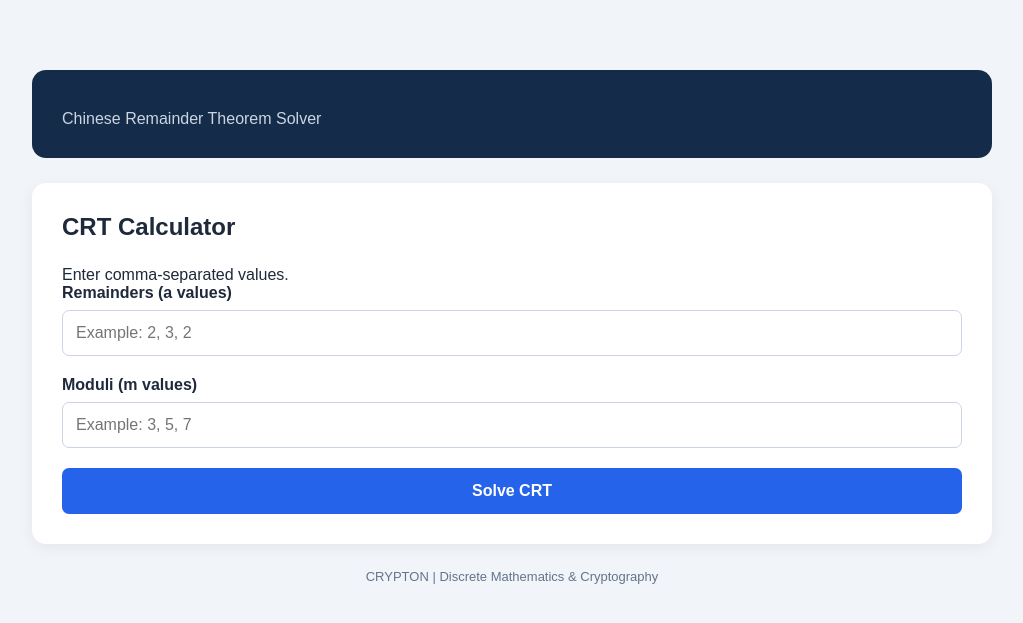
After one commit to Sairajjadhav04/Modular-Arithmetic-Emulator, a Flask app: page /crt in a window 1280 px wide. The commit adds this page. Shown: the top 623 px of the page, without its empty margins (128-1151 px from the left). Run offline with Flask 3, Linux system fonts and the light colour scheme.

Commit message:
Added the crt.html and modified app.py for crt frontend

```diff
--- a/app.py
+++ b/app.py
@@ -1,6 +1,6 @@
 from flask import Flask, render_template, request
 from calculations import *
-
+from crt import *
 app = Flask(__name__)
 
 @app.route('/')
@@ -43,5 +43,47 @@ def calculate():
             "index.html",
             error=str(error)
         )
+
+@app.route("/crt", methods=["GET", "POST"])
+def crt_solver():
+
+    if request.method == "POST":
+
+        try:
+            remainder_input = request.form["remainders"]
+            moduli_input = request.form["moduli"]
+
+            remainders = [
+                int(x.strip())
+                for x in remainder_input.split(",")
+            ]
+
+            moduli = [
+                int(x.strip())
+                for x in moduli_input.split(",")
+            ]
+
+            solution = chinese_remainder_theorem(
+                remainders, moduli
+            )
+
+            return render_template(
+                "crt.html",
+                result=solution["result"],
+                modulus=solution["modulus"],
+                steps=solution["steps"],
+                remainder_input=remainder_input,
+                moduli_input=moduli_input
+            )
+
+        except (ValueError, TypeError) as error:
+
+            return render_template(
+                "crt.html",
+                error=str(error),
+                remainder_input=request.form.get("remainders", ""),
+                moduli_input=request.form.get("moduli", "")
+            )
+    return render_template("crt.html")
 if __name__ == "__main__":
     app.run(debug=True)
--- /dev/null
+++ b/templates/crt.html
@@ -0,0 +1,92 @@
+
+<!DOCTYPE html>
+<html>
+<head>
+    <title> Chinese Remainder Theorem Solver</title>
+
+    <link rel="stylesheet"
+    href="{{ url_for('static', filename='css/style.css') }}">
+</head>
+
+<body>
+
+<div class="container">
+
+    <div class="header">
+        <p>Chinese Remainder Theorem Solver</p>
+    </div>
+
+    <div class="calculator">
+
+        <h2>CRT Calculator</h2>
+
+        <p>Enter comma-separated values.</p>
+
+        <form action="/crt" method="POST">
+
+            <div class="form-group">
+                <label>Remainders (a values)</label>
+
+                <input
+                    type="text"
+                    name="remainders"
+                    placeholder="Example: 2, 3, 2"
+                    value="{{ remainder_input or '' }}"
+                    required>
+            </div>
+
+            <div class="form-group">
+                <label>Moduli (m values)</label>
+
+                <input
+                    type="text"
+                    name="moduli"
+                    placeholder="Example: 3, 5, 7"
+                    value="{{ moduli_input or '' }}"
+                    required>
+            </div>
+
+            <button type="submit">Solve CRT</button>
+
+        </form>
+
+        {% if result is defined %}
+
+        <div class="result">
+
+            <h2>Final Answer</h2>
+
+            <h1>x = {{ result }}</h1>
+
+            <p>Modulo M = {{ modulus }}</p>
+
+            <hr>
+
+            <h3>Step-by-Step Solution</h3>
+
+            {% for step in steps %}
+                <p style="margin-top: 12px;">
+                    {{ step }}
+                </p>
+            {% endfor %}
+
+        </div>
+
+        {% endif %}
+
+        {% if error %}
+        <div class="error">
+            {{ error }}
+        </div>
+        {% endif %}
+
+    </div>
+
+    <div class="footer">
+        CRYPTON | Discrete Mathematics & Cryptography
+    </div>
+
+</div>
+
+</body>
+</html>
--- a/templates/index.html
+++ b/templates/index.html
@@ -9,7 +9,7 @@
 <body>
 <div class="container">
     <div class="header">
-        <p>Discrete Mathematics & Cryptography Emulator</p>
+        <center><p>MODULAR ARITHEMATIC EMULATOR</p></center>
     </div>
     <div class="calculator">
         <h2>Modular Arithmetic Calculator</h2>
```
